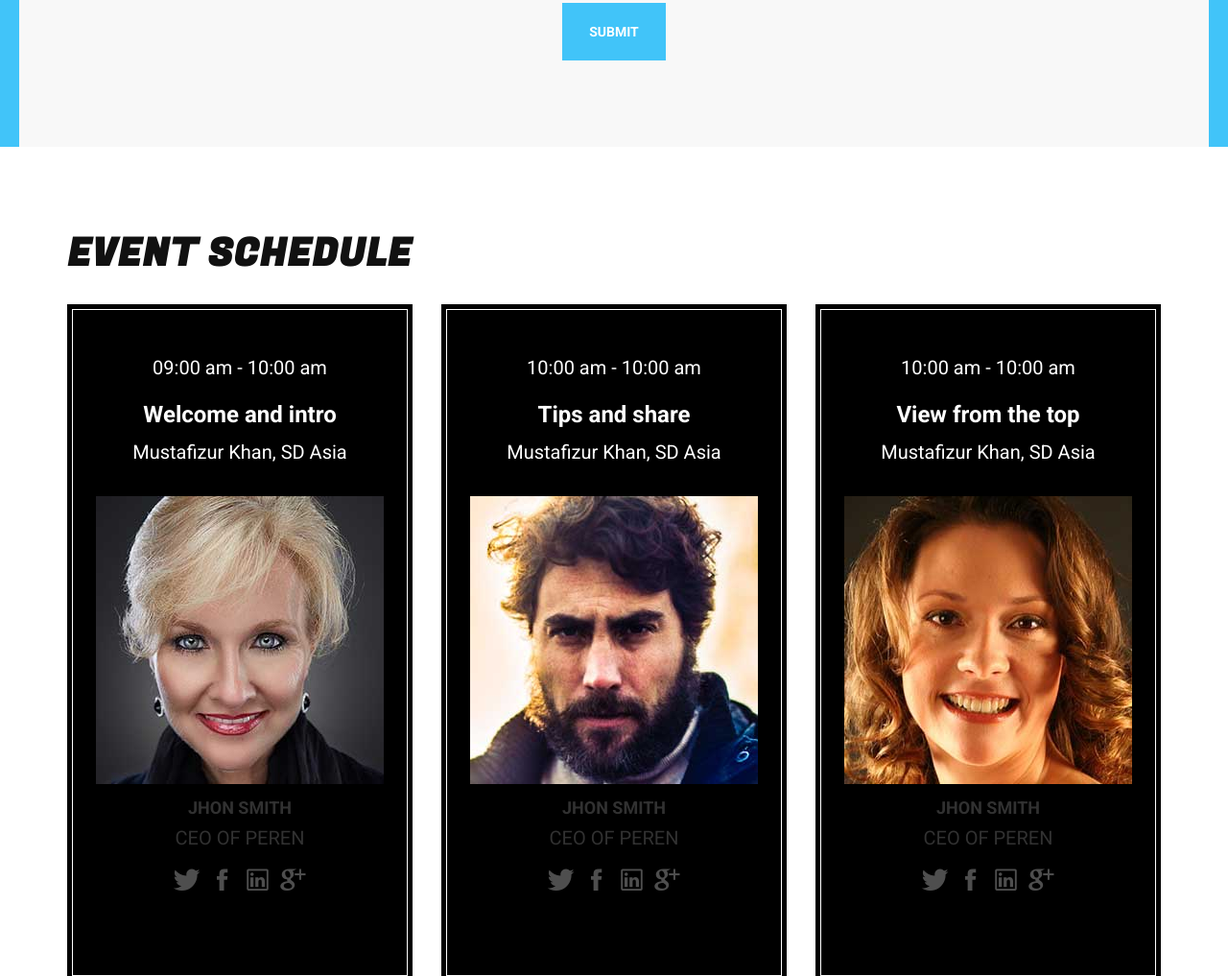
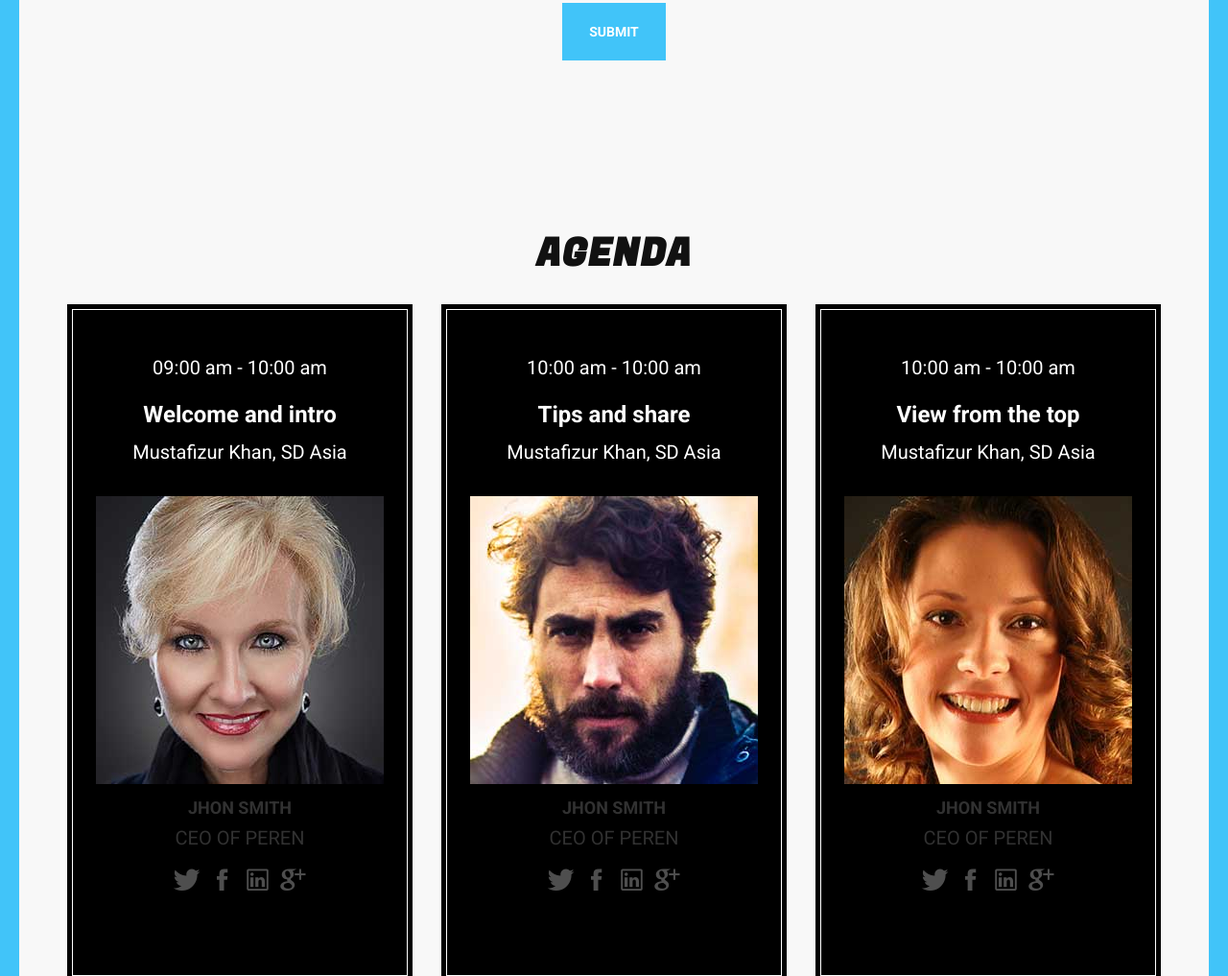
Before and after one commit to wtmgdgcastellon/wtm2016, a website: page index.html in a window 1280 px wide. Shown: the part 1734-2751 px from the top of the page at 96% size. Drawn offline with Linux system fonts and the light colour scheme; files whose address does not match are found by name.

Commit message:
Add schedule base code to wtm colors;

```diff
--- a/index.html
+++ b/index.html
@@ -45,8 +45,7 @@
                     <!-- navigation menu -->
                     <li class="active"><a data-scroll href="#about">Sobre</a></li>
                     <li><a data-scroll href="#contribution">Contribuye</a></li>
-<!--                     <li><a data-scroll href="#speakers">Ponentes</a></li>
-                    <li><a data-scroll href="#schedule">Agenda</a></li> -->
+                    <li><a data-scroll href="#schedule">Agenda</a></li>
                     <li><a data-scroll href="#partner">Partners</a></li>
                     <li><a data-scroll href="#faq">FAQ</a></li>
                     <li><a data-scroll href="#location">Lugar</a></li>
@@ -111,7 +110,7 @@
         <div class="container">
             <div class="row">
                 <div class="col-md-12">
-                    <h3 class="section-title">Submit Your Contribution Work</h3>
+                    <h3 class="section-title ">Submit Your Contribution Work</h3>
 
                     <p>You've inspired new consumer, racked up click-thru's, blown-up brand awareness. We can't give you back the weekends you worked, or erase the pain of being forced to make the logo bigger. But if you submit your best work.</p>
 
@@ -121,148 +120,11 @@
         </div>
     </section>
 
-<!--     <section id="speakers" class="section speakers">
+    <section id="schedule" class="section schedule bg-light-blue">
         <div class="container">
             <div class="row">
                 <div class="col-md-12">
-
-                    <h3 class="section-title">Speakers</h3>
-
-                </div>
-            </div>
-
-            <div class="row">
-                <div class="col-md-4">
-                    <div class="speaker">
-
-                        <figure>
-                            <img alt="" class="img-responsive center-block" src="assets/images/speakers/speaker-1.jpg">
-                        </figure>
-
-                        <h4>Jhon Smith</h4>
-
-                        <p>CEO of Peren</p>
-
-                        <ul class="social-block">
-                            <li><a href=""><i class="ion-social-twitter"></i></a></li>
-                            <li><a href=""><i class="ion-social-facebook"></i></a></li>
-                            <li><a href=""><i class="ion-social-linkedin-outline"></i></a></li>
-                            <li><a href=""><i class="ion-social-googleplus"></i></a></li>
-                        </ul>
-
-                    </div>
-                </div>
-
-                <div class="col-md-4">
-                    <div class="speaker">
-
-                        <figure>
-                            <img alt="" class="img-responsive center-block" src="assets/images/speakers/speaker-2.jpg">
-                        </figure>
-
-                        <h4>Jhon Smith</h4>
-
-                        <p>CEO of Peren</p>
-
-                        <ul class="social-block">
-                            <li><a href=""><i class="ion-social-twitter"></i></a></li>
-                            <li><a href=""><i class="ion-social-facebook"></i></a></li>
-                            <li><a href=""><i class="ion-social-linkedin-outline"></i></a></li>
-                            <li><a href=""><i class="ion-social-googleplus"></i></a></li>
-                        </ul>
-
-                    </div>
-                </div>
-
-                <div class="col-md-4">
-                    <div class="speaker">
-
-                        <figure>
-                            <img alt="" class="img-responsive center-block" src="assets/images/speakers/speaker-3.jpg">
-                        </figure>
-
-                        <h4>Jhon Smith</h4>
-
-                        <p>CEO of Peren</p>
-
-                        <ul class="social-block">
-                            <li><a href=""><i class="ion-social-twitter"></i></a></li>
-                            <li><a href=""><i class="ion-social-facebook"></i></a></li>
-                            <li><a href=""><i class="ion-social-linkedin-outline"></i></a></li>
-                            <li><a href=""><i class="ion-social-googleplus"></i></a></li>
-                        </ul>
-
-                    </div>
-                </div>
-            </div>
-
-            <div class="row">
-                <div class="col-md-4">
-
-                    <div class="speaker">
-
-                        <figure>
-                            <img alt="" class="img-responsive center-block" src="assets/images/speakers/speaker-4.jpg">
-                        </figure>
-
-                        <h4>Jhon Smith</h4>
-
-                        <p>CEO of Peren</p>
-
-                        <ul class="social-block">
-                            <li><a href=""><i class="ion-social-twitter"></i></a></li>
-                            <li><a href=""><i class="ion-social-facebook"></i></a></li>
-                            <li><a href=""><i class="ion-social-linkedin-outline"></i></a></li>
-                            <li><a href=""><i class="ion-social-googleplus"></i></a></li>
-                        </ul>
-                    </div>
-                </div>
-                <div class="col-md-4">
-
-                    <div class="speaker">
-
-                        <figure>
-                            <img alt="" class="img-responsive center-block" src="assets/images/speakers/speaker-5.jpg">
-                        </figure>
-
-                        <h4>Jhon Smith</h4>
-
-                        <p>CEO of Peren</p>
-
-                        <ul class="social-block">
-                            <li><a href=""><i class="ion-social-twitter"></i></a></li>
-                            <li><a href=""><i class="ion-social-facebook"></i></a></li>
-                            <li><a href=""><i class="ion-social-linkedin-outline"></i></a></li>
-                            <li><a href=""><i class="ion-social-googleplus"></i></a></li>
-                        </ul>
-
-                    </div>
-                </div>
-
-                <div class="col-md-4">
-                    <div class="speaker">
-                        <figure>
-                            <img alt="" class="img-responsive center-block" src="assets/images/speakers/speaker-6.jpg">
-                        </figure>
-                        <h4>Jhon Smith</h4>
-                        <p>CEO of Peren</p>
-                        <ul class="social-block">
-                            <li><a href=""><i class="ion-social-twitter"></i></a></li>
-                            <li><a href=""><i class="ion-social-facebook"></i></a></li>
-                            <li><a href=""><i class="ion-social-linkedin-outline"></i></a></li>
-                            <li><a href=""><i class="ion-social-googleplus"></i></a></li>
-                        </ul>
-                    </div>
-                </div>
-            </div>
-        </div>
-    </section> -->
-
-    <section id="schedule" class="section schedule">
-        <div class="container">
-            <div class="row">
-                <div class="col-md-12">
-                    <h3 class="section-title">Event Schedule</h3>
+                    <h3 class="section-title text-center">Agenda</h3>
                 </div>
             </div>
             <div class="row">
@@ -339,7 +201,7 @@
         <div class="container">
             <div class="row">
                 <div class="col-md-12">
-                    <h3 class="section-title">Event Partner</h3>
+                    <h3 class="section-title text-center">Event Partners</h3>
                 </div>
             </div>
             <div class="row">
```
